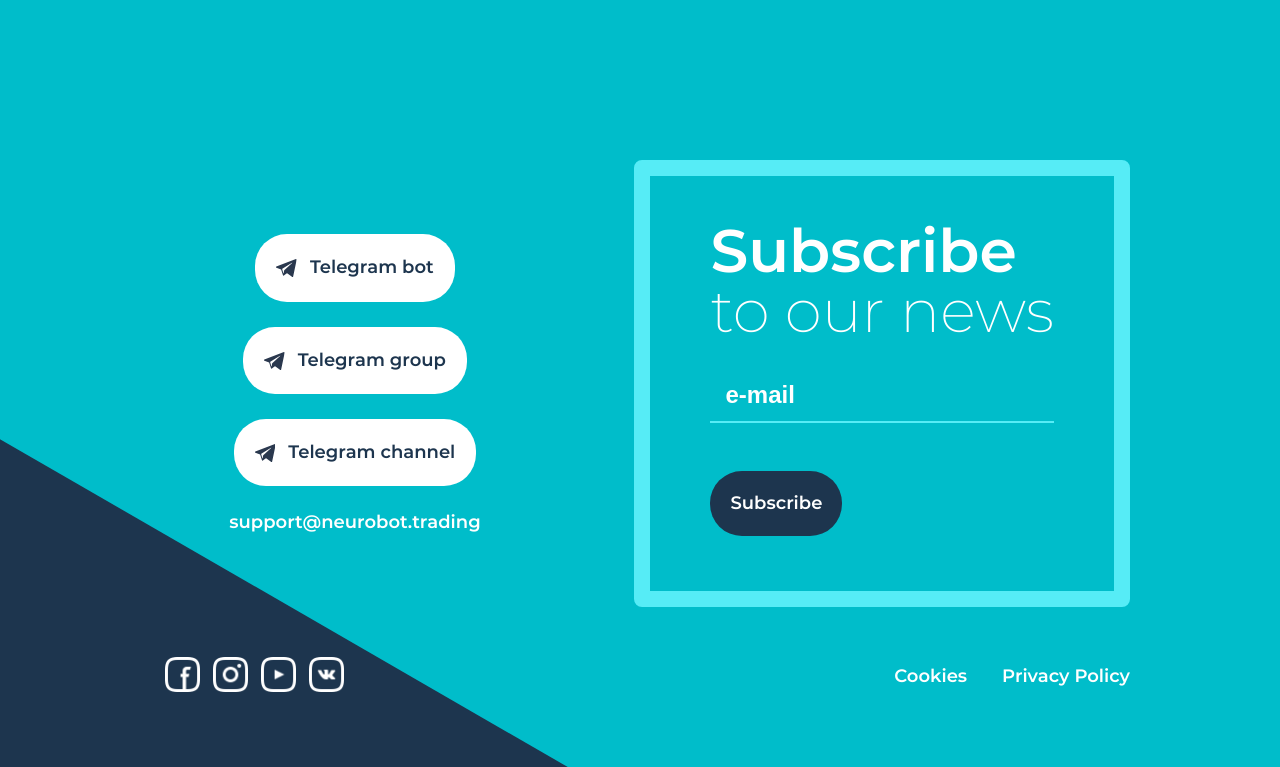
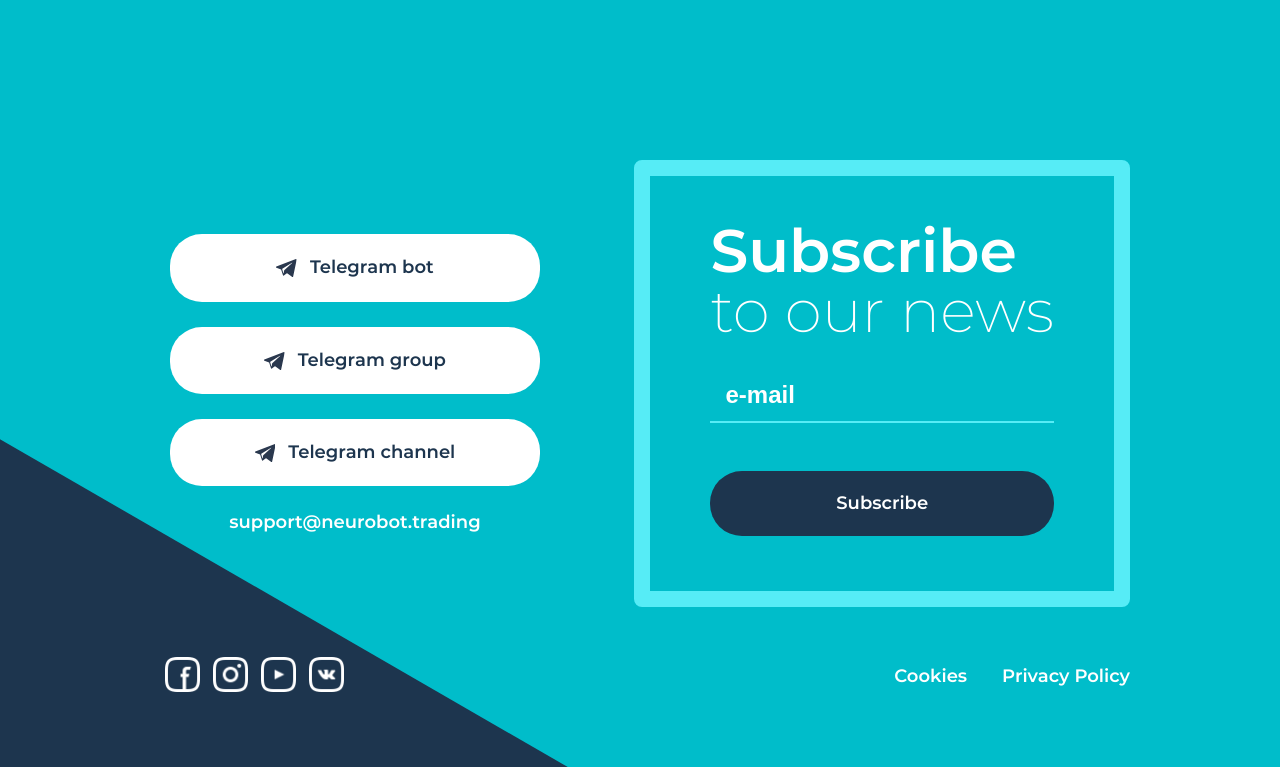
Before and after one commit to DibssSolutions/neo, a plain HTML site: page page.html in a window 1280 px wide. Shown: the part 5362-6129 px from the top of the page. Drawn offline with Linux system fonts and the light colour scheme; files whose address does not match are found by name; a web font is replaced by a local one.

Commit message:
faq, contacts reworked

```diff
--- a/page.html
+++ b/page.html
@@ -201,6 +201,7 @@
       <!-- FAQ -->
       <section class="faq">
         <div class="container faq__container">
+          <div class="faq__block-wrapper">
             <img class="faq__img" src="./img/box-2.png" alt="box-decor">
             <h3 class="faq__heading heading">Frequently Asked <span>Questions</span></h3>
             <div class="faq__accordion accordion">
@@ -261,37 +262,42 @@
               </div>
             </div>
           </div>
+        </div>
       </section>
       <!-- FAQ -->
       <!-- CONTACTS -->
       <section class="contacts">
         <div class="contacts__container container">
-          <ul class="contacts__left contact-btn">
+          <div class="contacts__left">
+            <ul class="contact-btn">
               <li class="contact-btn__item">
-              <a href="#" class="contact-btn__link button button_100">
+                <a href="#" class="contact-btn__link button button_full">
                   <svg class="icon icon-telegram">
                     <use xlink:href="img/sprite.svg#icon-telegram"></use>
                   </svg> Telegram bot </a>
               </li>
               <li class="contact-btn__item">
-              <a href="#" class="contact-btn__link button button_100">
+                <a href="#" class="contact-btn__link button button_full">
                   <svg class="icon icon-telegram">
                     <use xlink:href="img/sprite.svg#icon-telegram"></use>
                   </svg> Telegram group </a>
               </li>
               <li class="contact-btn__item">
-              <a href="#" class="contact-btn__link button button_100">
+                <a href="#" class="contact-btn__link button button_full">
                   <svg class="icon icon-telegram">
                     <use xlink:href="img/sprite.svg#icon-telegram"></use>
                   </svg> Telegram channel </a>
               </li>
               <li class="contact-btn__item"><a href="#" class="contact-btn__link_mail">support@neurobot.trading</a></li>
             </ul>
-          <form action="" class="contacts__right subscribe-form">
+          </div>
+          <div class="contacts__right">
+            <form action="" class="subscribe-form">
               <h3 class="subscribe-form__title title-mid"><span>Subscribe</span> to our news</h3>
               <input type="text" class="subscribe-form__input" placeholder="e-mail">
-            <button class="subscribe-form__button button button_100">Subscribe</button>
+              <button class="subscribe-form__button button button_full">Subscribe</button>
             </form>
+          </div>
         </div>
       </section>
       <!-- CONTACTS -->
```
Also changed, not shown: css/app.css, 1 other file. Lines whose indentation alone changed are shown as unchanged.
